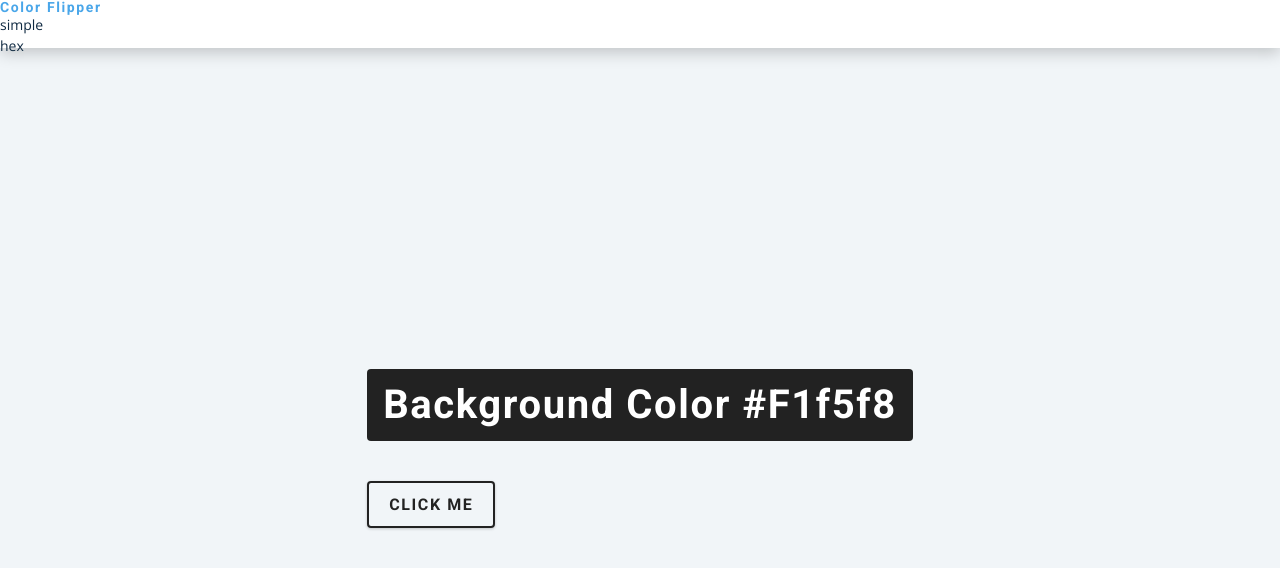
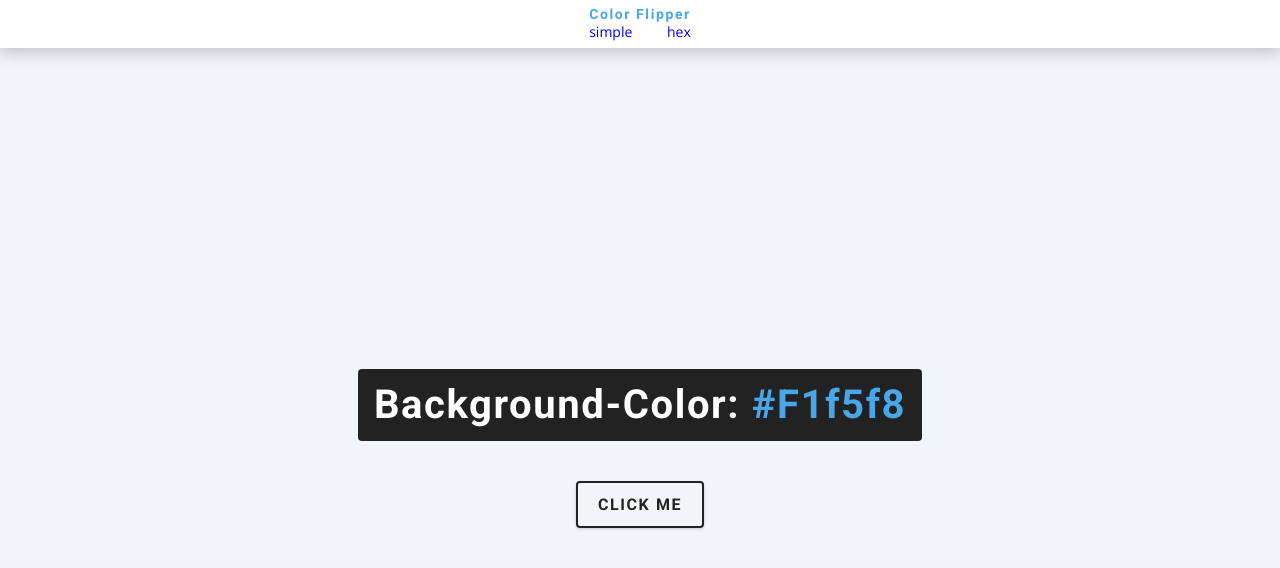
Before and after one commit to MartinZaninovich/intentogrupal, a plain HTML site: page hex.html in a window 1280 px wide. Drawn offline with nearby package versions, Linux system fonts and the light colour scheme.

Commit message:
ultimas modificaciones

```diff
--- a/hex.html
+++ b/hex.html
@@ -2,26 +2,27 @@
 <html>
     <head>
         <title>Intento2 - Rafael</title>
-        <link rel="stylesheet" href="styles.css">
+        <link rel="stylesheet" href="styles.css" />
     </head>
     <body>
-        <script src="./hex.js"></script>
         <nav>
             <div class="nav-center">
                 <h4>color flipper</h4>
-                <ul class="nav-link">
-                    <li href="index.html">simple</li>
-                    <li href="hex.html">hex</li>
+                <ul class="nav-links">
+                    <li><a href="index.html">simple</a></li>
+                    <li><a href="hex.html">hex</a></li>
                 </ul>
             </div>
         </nav>
         <main>
             <div class="container">
-                <h2>background color
-                    <span class="color-white">#f1f5f8</span>
+                <h2>
+                    background-color:
+                    <span class="color">#f1f5f8</span>
                 </h2>
-                <button class="btn-hero" id="btn">click me</button>
+                <button class="btn btn-hero" id="btn">click me</button>
             </div>
         </main>
-   </body>
+        <script src="./hex.js"></script>
+    </body>
 </html>
--- a/styles.css
+++ b/styles.css
@@ -108,6 +108,7 @@ nav {
   background: var(--clr-white);
   height: 3rem;
   display: grid;
+  place-items: center;
   align-items: center;
   box-shadow: var(--dark-shadow);
 }
@@ -120,6 +121,8 @@ main {
 
 ul {
   list-style-type: none;
+  display: flex;
+  justify-content: space-between;
 }
 
 a {
@@ -164,11 +167,11 @@ p {
   color: var(--clr-primary-5);
 }
 
-.nav a:hover {
+.nav-center a:hover {
   color: var(--clr-primary-5);
 }
-.container main {
-  min-height: calc(100vh - 3rem);
+.container {
+  /* min-height: calc(100vh - 3rem); */
   display: grid;
   place-items: center;
 }
```
